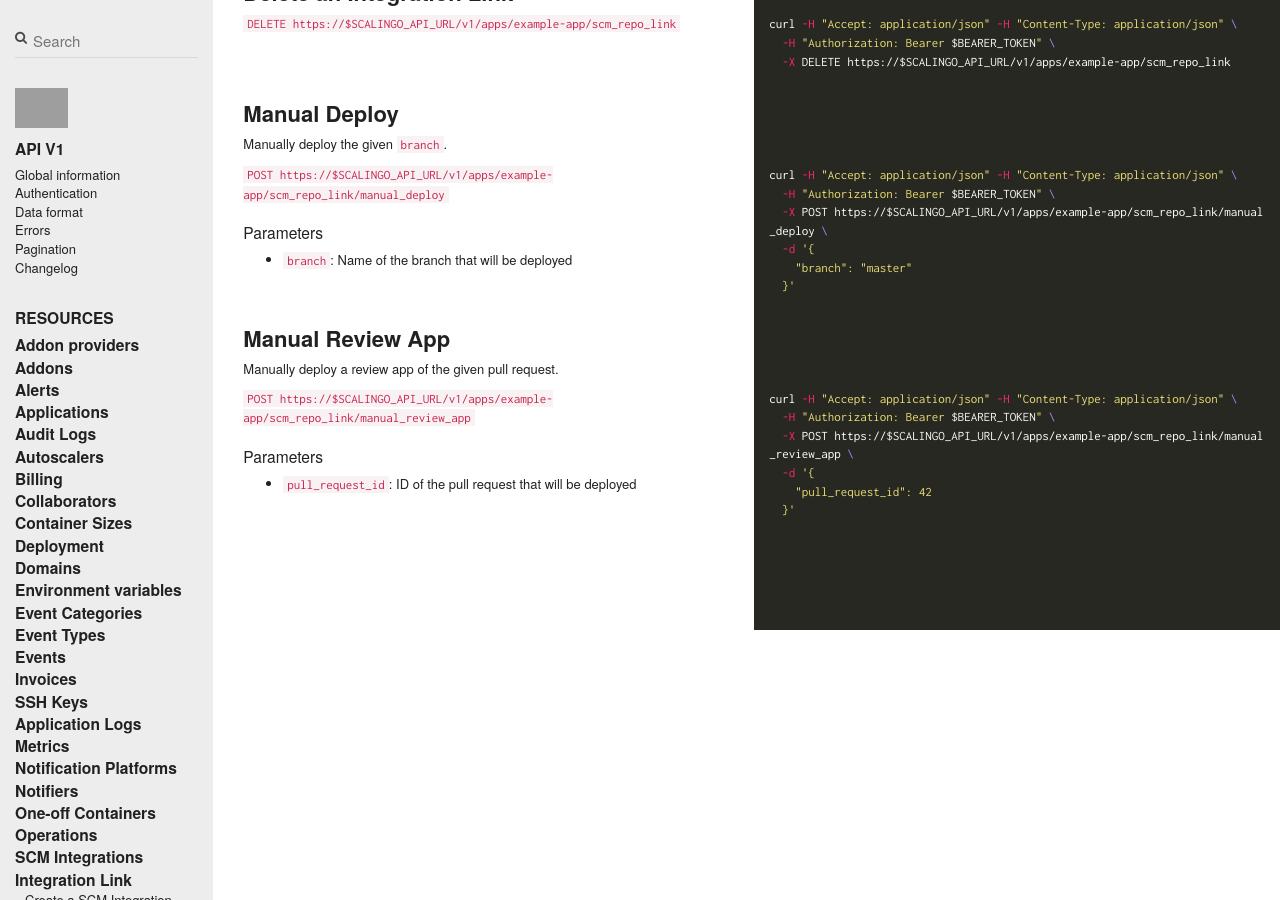
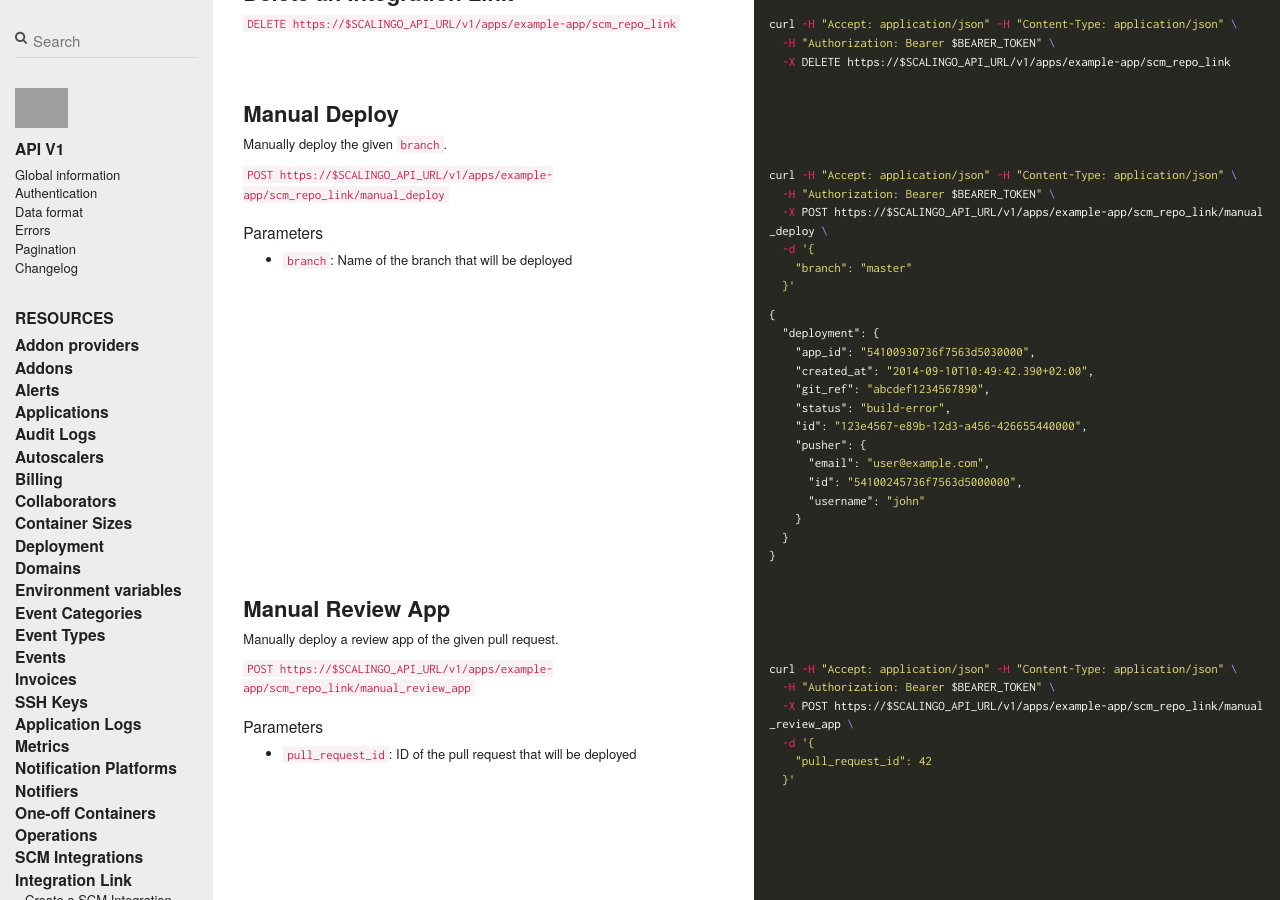
Before and after one commit to jdauphant/developers-documentation, a Jekyll site: the page built from _scalingo_api/scm_repo_link.md, in a window 1280 px wide and 900 px high, scrolled down 2459 px. Built offline with Jekyll 4.4.1, drawn with Linux system fonts in a browser that asks for light colours; nearby versions of some CDN libraries; comment, search, counter and statistics services are not loaded; grey boxes are pictures that could not be loaded.

Commit message:
Manual deploy returns a deployment

````diff
--- a/_scalingo_api/scm_repo_link.md
+++ b/_scalingo_api/scm_repo_link.md
@@ -238,6 +238,22 @@ curl -H "Accept: application/json" -H "Content-Type: application/json" \
     "branch": "master"
   }'
 ```
+```json
+{
+  "deployment": {
+    "app_id": "54100930736f7563d5030000",
+    "created_at": "2014-09-10T10:49:42.390+02:00",
+    "git_ref": "abcdef1234567890",
+    "status": "build-error",
+    "id": "123e4567-e89b-12d3-a456-426655440000",
+    "pusher": {
+      "email": "user@example.com",
+      "id": "54100245736f7563d5000000",
+      "username": "john"
+    }
+  }
+}
+```
 
 --- row ---
 
````
